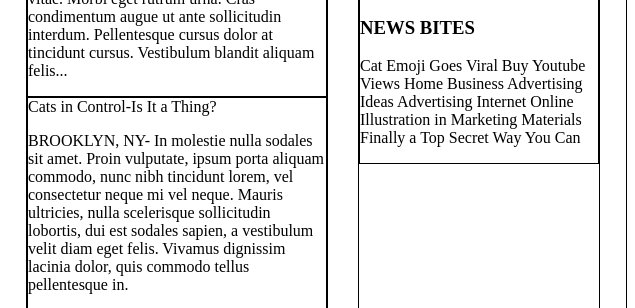
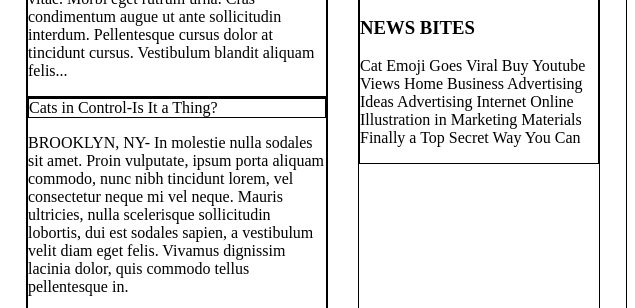
Before and after one commit to EvelinaLarsson/mytimes, a plain HTML site: page index.html in a window 1280 px wide. Shown: the part 359-667 px from the top of the page, 645-1280 px from the left. Drawn offline with Linux system fonts and the light colour scheme.

Commit message:
Images and headlines added

```diff
--- a/index.html
+++ b/index.html
@@ -53,7 +53,9 @@
           <p>WASHINGTON DC- Donec luctus sem augue, rutrum posuere orci aliquam sed. Nam vitae aliquam lectus. Sed tempor tortor est, nec sagittis eros tincidunt sed. Morbi venenatis condimentum sem, vitae sollicitudin turpis pulvinar eget. Morbi pellentesque consectetur mi id auctor. Phasellus tincidunt orci mauris, placerat pharetra urna fringilla vitae. Morbi eget rutrum urna. Cras condimentum augue ut ante sollicitudin interdum. Pellentesque cursus dolor at tincidunt cursus. Vestibulum blandit aliquam felis...</p>
         </div>
         <div class="medium2">
-          <span>Cats in Control-Is It a Thing?</span>
+          <div id="catimage">
+            <span>Cats in Control-Is It a Thing?</span>
+          </div>
           <p>BROOKLYN, NY- In molestie nulla sodales sit amet. Proin vulputate, ipsum porta aliquam commodo, nunc nibh tincidunt lorem, vel consectetur neque mi vel neque. Mauris ultricies, nulla scelerisque sollicitudin lobortis, dui est sodales sapien, a vestibulum velit diam eget felis. Vivamus dignissim lacinia dolor, quis commodo tellus pellentesque in.</p>
         </div>
       </div>
```
